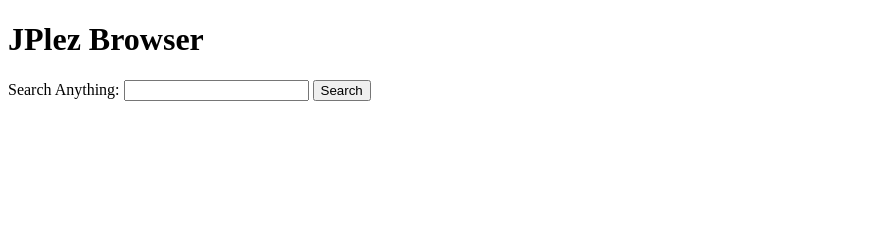
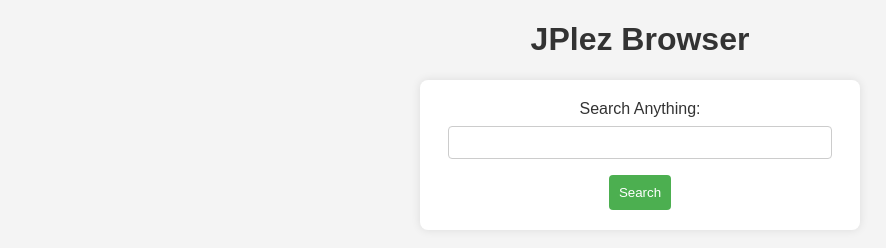
Before and after one commit to subpreme292/JPlezWebProxy, a website: page index.html in a window 1280 px wide. Shown: the whole page, without its empty margins (0-886 px from the left). Drawn offline with Linux system fonts and the light colour scheme.

Commit message:
Update index.html

```diff
--- a/index.html
+++ b/index.html
@@ -4,6 +4,51 @@
     <meta charset="UTF-8">
     <meta name="viewport" content="width=device-width, initial-scale=1.0">
     <title>JPlez Browser</title>
+    <style>
+        body {
+            font-family: Arial, sans-serif;
+            background-color: #f4f4f4;
+            text-align: center;
+            margin: 20px;
+        }
+
+        h1 {
+            color: #333;
+        }
+
+        form {
+            max-width: 400px;
+            margin: 20px auto;
+            padding: 20px;
+            background-color: #fff;
+            border-radius: 8px;
+            box-shadow: 0 0 10px rgba(0, 0, 0, 0.1);
+        }
+
+        label {
+            display: block;
+            margin-bottom: 8px;
+            color: #333;
+        }
+
+        input[type="text"] {
+            width: calc(100% - 16px);
+            padding: 8px;
+            margin-bottom: 16px;
+            border: 1px solid #ccc;
+            border-radius: 4px;
+            box-sizing: border-box;
+        }
+
+        button {
+            background-color: #4caf50;
+            color: #fff;
+            padding: 10px;
+            border: none;
+            border-radius: 4px;
+            cursor: pointer;
+        }
+    </style>
 </head>
 <body>
     <h1>JPlez Browser</h1>
```
